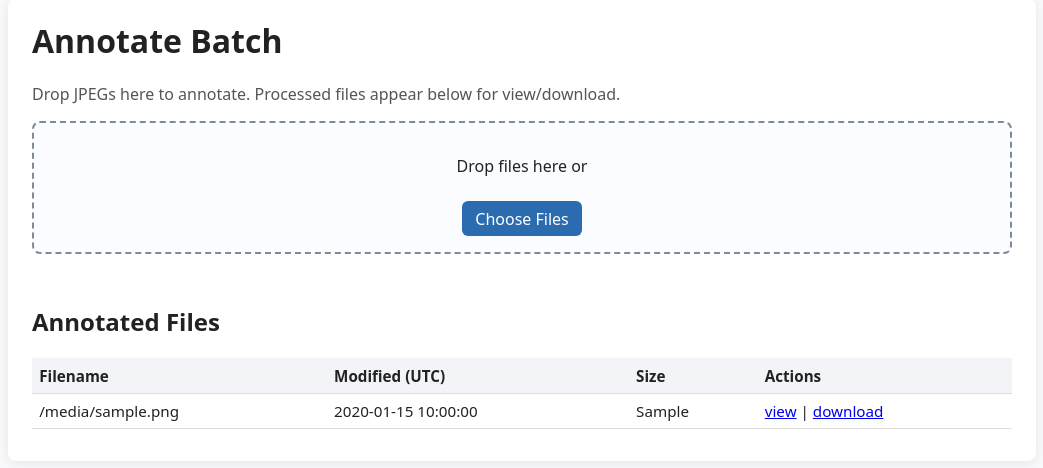
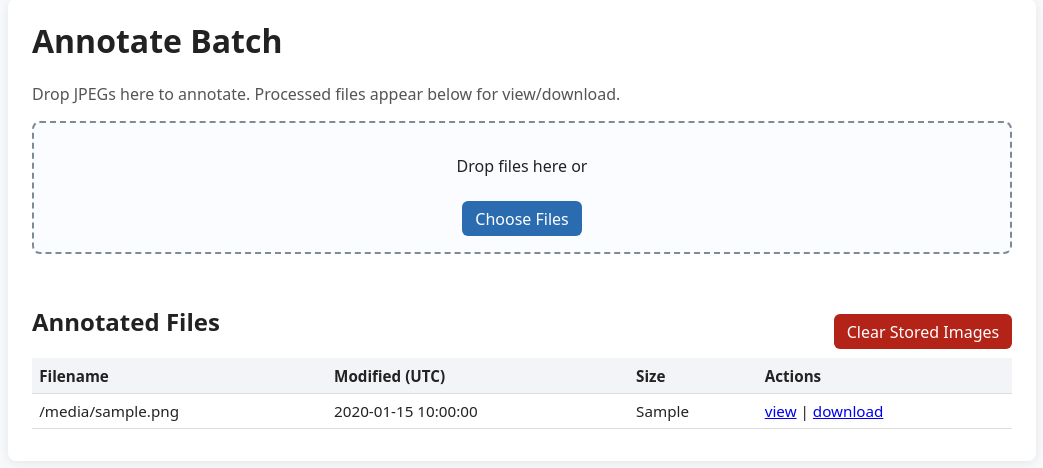
Before and after one commit to ddykstal/photography-support, a Python web app: template annotate-batch/templates/index.html in a window 1280 px wide. Shown: the part 33-501 px from the top of the page, without its empty margins (118-1161 px from the left). Run offline with Jinja, Linux system fonts and the light colour scheme; the template is opened without the code that fills it: most values are stand-ins (such as "Sample title", 1, 10 or a date in 2020).

```diff
--- a/annotate-batch/requirements.txt
+++ b/annotate-batch/requirements.txt
@@ -1 +1,2 @@
 Flask>=3.0,<4.0
+Pillow>=10.0,<12.0
--- a/annotate-batch/static/app.js
+++ b/annotate-batch/static/app.js
@@ -2,6 +2,7 @@ const dropzone = document.getElementById('dropzone');
 const fileInput = document.getElementById('fileInput');
 const statusBox = document.getElementById('status');
 const filesBody = document.getElementById('filesBody');
+const clearButton = document.getElementById('clearButton');
 
 function bytesLabel(value) {
   if (value < 1024) return `${value} B`;
@@ -10,6 +11,8 @@ function bytesLabel(value) {
 }
 
 function renderFiles(files) {
+  if (!filesBody) return;
+
   filesBody.innerHTML = '';
   for (const file of files) {
     const row = document.createElement('tr');
@@ -33,6 +36,32 @@ async function refreshFiles() {
   renderFiles(payload.files || []);
 }
 
+async function clearStoredImages() {
+  const confirmed = window.confirm(
+    'This will permanently delete all stored images and session folders in uploads/ and annotated/. Continue?'
+  );
+  if (!confirmed) return;
+
+  if (statusBox) statusBox.textContent = 'Clearing stored images...';
+
+  try {
+    const response = await fetch('/api/clear', { method: 'POST' });
+    const payload = await response.json();
+
+    if (!response.ok) {
+      if (statusBox) statusBox.textContent = `Clear failed: ${payload.error || response.statusText}`;
+      return;
+    }
+
+    if (statusBox) {
+      statusBox.textContent = `Cleared uploads items=${payload.removed_upload_items || 0}, annotated items=${payload.removed_annotated_items || 0}`;
+    }
+    await refreshFiles();
+  } catch (err) {
+    if (statusBox) statusBox.textContent = `Clear error: ${String(err)}`;
+  }
+}
+
 async function uploadFiles(fileList) {
   if (!fileList || fileList.length === 0) return;
 
@@ -41,7 +70,7 @@ async function uploadFiles(fileList) {
     formData.append('files', file);
   }
 
-  statusBox.textContent = `Uploading ${fileList.length} file(s)...`;
+  if (statusBox) statusBox.textContent = `Uploading ${fileList.length} file(s)...`;
 
   try {
     const response = await fetch('/upload', {
@@ -51,7 +80,7 @@ async function uploadFiles(fileList) {
     const payload = await response.json();
 
     if (!response.ok) {
-      statusBox.textContent = `Upload failed: ${payload.error || response.statusText}`;
+      if (statusBox) statusBox.textContent = `Upload failed: ${payload.error || response.statusText}`;
       return;
     }
 
@@ -59,13 +88,14 @@ async function uploadFiles(fileList) {
     const failCount = (payload.results || []).filter(r => r.status === 'failed').length;
     const skipCount = (payload.results || []).filter(r => r.status === 'skipped').length;
 
-    statusBox.textContent = `Done. ok=${okCount}, failed=${failCount}, skipped=${skipCount}`;
+    if (statusBox) statusBox.textContent = `Done. ok=${okCount}, failed=${failCount}, skipped=${skipCount}`;
     renderFiles(payload.files || []);
   } catch (err) {
-    statusBox.textContent = `Upload error: ${String(err)}`;
+    if (statusBox) statusBox.textContent = `Upload error: ${String(err)}`;
   }
 }
 
+if (dropzone) {
   dropzone.addEventListener('dragover', (event) => {
     event.preventDefault();
     dropzone.classList.add('dragover');
@@ -80,10 +110,19 @@ dropzone.addEventListener('drop', (event) => {
     dropzone.classList.remove('dragover');
     uploadFiles(event.dataTransfer.files);
   });
+}
 
+if (fileInput) {
   fileInput.addEventListener('change', () => {
     uploadFiles(fileInput.files);
     fileInput.value = '';
   });
+}
 
+if (clearButton) {
+  clearButton.addEventListener('click', clearStoredImages);
+}
+
+if (filesBody) {
   refreshFiles();
+}
--- a/annotate-batch/static/style.css
+++ b/annotate-batch/static/style.css
@@ -16,6 +16,13 @@ main {
 
 h1, h2 {
   margin-top: 0;
+}
+
+.section-header {
+  display: flex;
+  align-items: center;
+  justify-content: space-between;
+  gap: 0.75rem;
 }
 
 .subtle {
@@ -38,12 +45,29 @@ h1, h2 {
 
 .button {
   display: inline-block;
-  margin-top: 0.5rem;
   padding: 0.4rem 0.8rem;
   border-radius: 6px;
   background: #2b6cb0;
   color: #fff;
   cursor: pointer;
+  border: none;
+  font: inherit;
+}
+
+.dropzone .button {
+  margin-top: 0.5rem;
+}
+
+.section-header .button {
+  margin-top: 0;
+}
+
+.button.danger {
+  background: #b42318;
+}
+
+.button.danger:hover {
+  background: #912018;
 }
 
 #fileInput {
--- a/annotate-batch/templates/index.html
+++ b/annotate-batch/templates/index.html
@@ -20,7 +20,10 @@
       <section id="status" class="status" aria-live="polite"></section>
 
       <section>
-        <h2>Annotated Files</h2>
+        <div class="section-header">
+          <h2>Annotated Files</h2>
+          <button id="clearButton" class="button danger" type="button">Clear Stored Images</button>
+        </div>
         <table>
           <thead>
             <tr>
```
Also changed, not shown: annotate-batch/app.py (+37 -1 lines), annotate-batch/README.md, 7 other files. Lines whose indentation alone changed are shown as unchanged.
